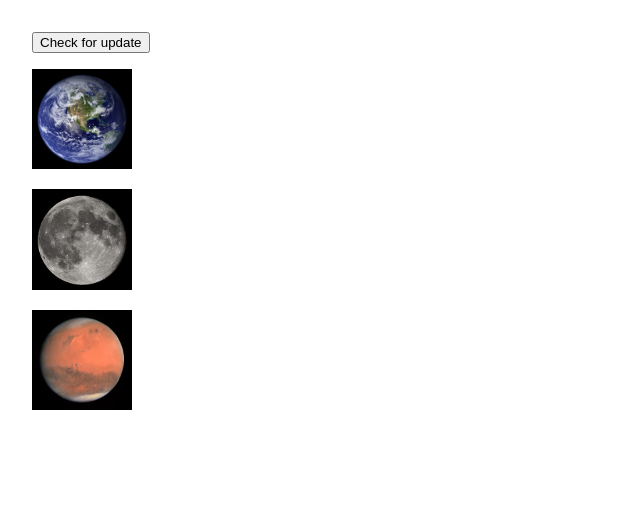
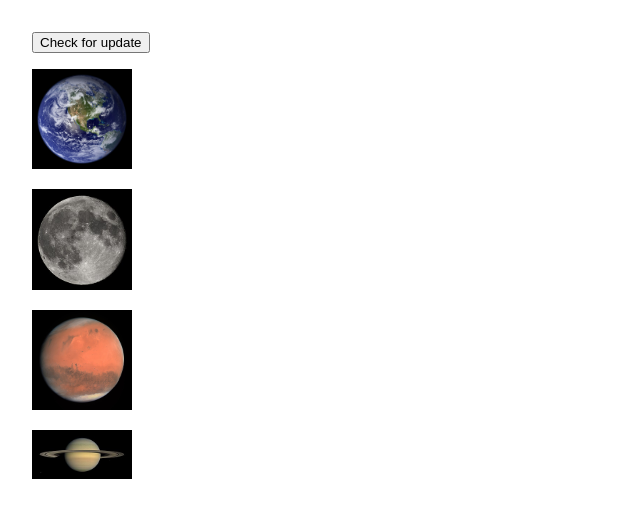
Before and after one commit to theguitxo/pruebapwa, an Angular app: page / in a window 1280 px wide. Shown: the top 518 px of the page, without its empty margins (0-640 px from the left). Built offline with nearby package versions, Linux system fonts and the light colour scheme.

Commit message:
imagen saturno

```diff
--- a/src/app/app.component.html
+++ b/src/app/app.component.html
@@ -16,4 +16,7 @@
   <div class="p-05">
     <img src="./assets/marte.jpg" width="100" height="auto" />
   </div>
+  <div class="p-05">
+    <img src="./assets/saturno.jpg" width="100" height="auto" />
+  </div>
 </div>
```
Also changed, not shown: src/assets/saturno.jpg (added).
